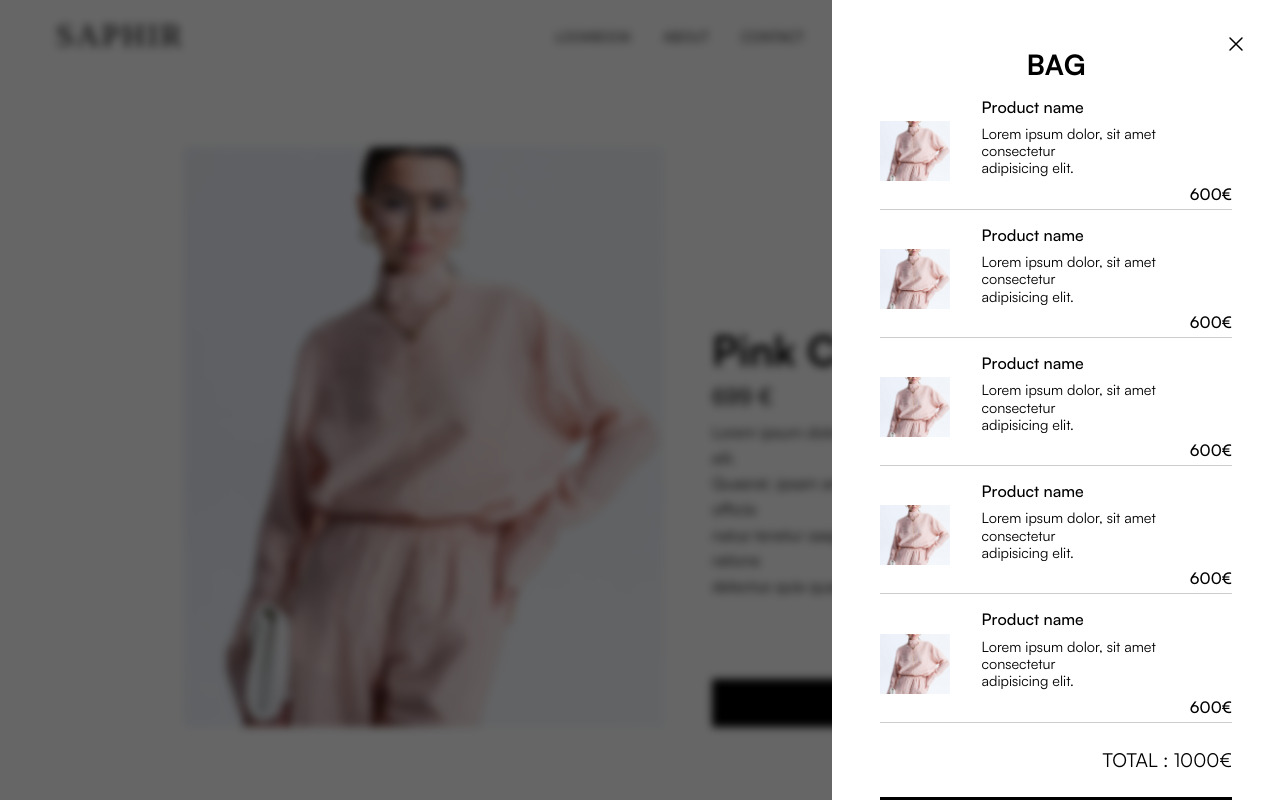
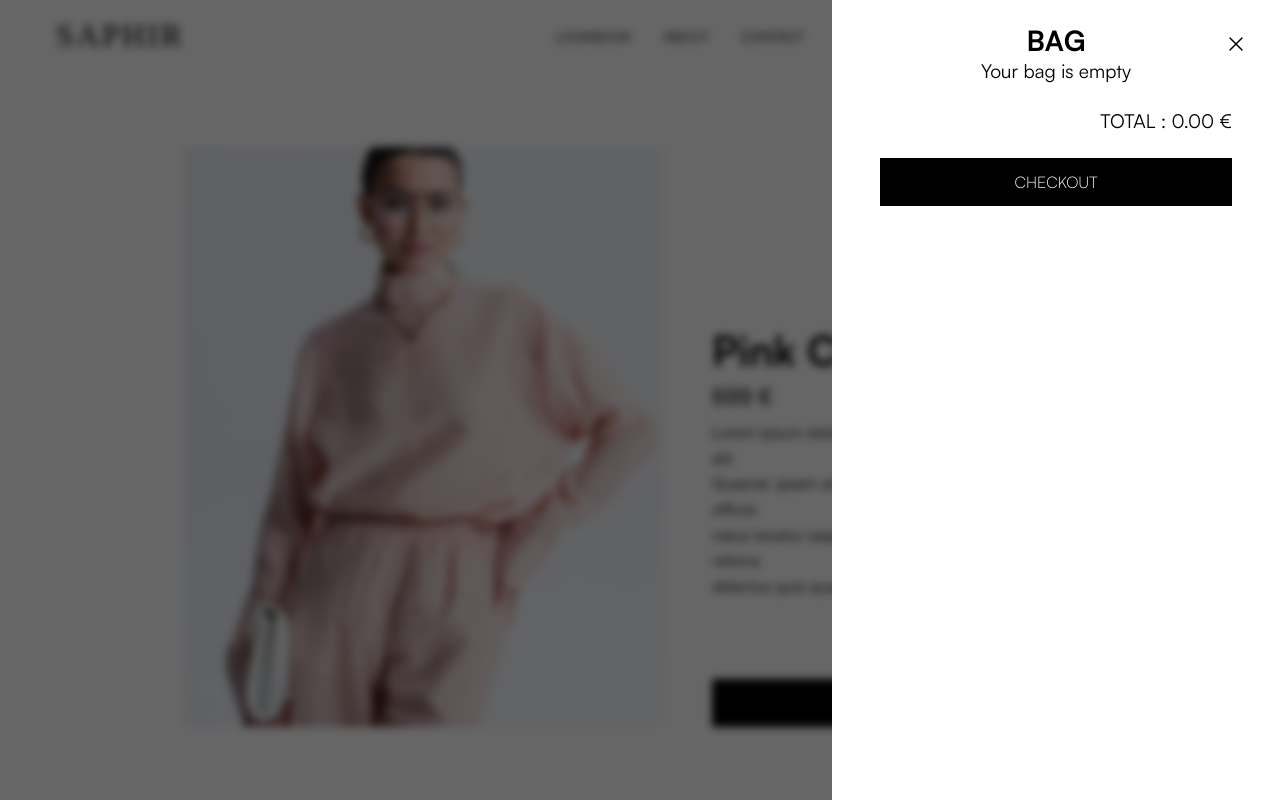
Before and after one commit to HasniF/Saphir-Collection, a Next.js app: page /product/0 in a window 1280 px wide. Both pictures are taken after a click on the element "BAG". Built offline with nearby package versions, Linux system fonts and the light colour scheme; a web font is replaced by a local one.

Commit message:
feat : mechanics for adding a product to the bag

```diff
--- a/src/components/commun/bag/Bag.tsx
+++ b/src/components/commun/bag/Bag.tsx
@@ -8,6 +8,7 @@ import React from "react";
 import { motion } from "framer-motion";
 import { AnimatedText, Cross, MotionButton } from "..";
 import { Card } from "./Card";
+import { BagType } from "@/contract";
 /*
 |--------------------------------------------------------------------------
 | Contracts
@@ -17,6 +18,7 @@ export interface BagProps {
   children?: React.ReactNode;
   openBag: boolean;
   setOpenBag: React.Dispatch<React.SetStateAction<boolean>>;
+  bag: BagType[];
 }
 /*
 |--------------------------------------------------------------------------
@@ -29,7 +31,7 @@ export interface BagProps {
 | Component
 |--------------------------------------------------------------------------
 */
-export const Bag: React.FC<BagProps> = ({ openBag, setOpenBag }) => {
+export const Bag: React.FC<BagProps> = ({ openBag, setOpenBag, bag }) => {
   // Render
   //--------------------------------------------------------------------------
   return (
@@ -53,7 +55,6 @@ export const Bag: React.FC<BagProps> = ({ openBag, setOpenBag }) => {
         backdropFilter: "blur(4px)",
         WebkitBackdropFilter: "blur(4px)",
       }}
-      //   onClick={() => setOpenBag(false)}
     >
       <motion.div
         style={{
@@ -64,7 +65,7 @@ export const Bag: React.FC<BagProps> = ({ openBag, setOpenBag }) => {
           minHeight: "200%",
           background: "#fff",
           zIndex: 10,
-          padding: "3rem 3rem",
+          padding: "1.5rem 3rem",
         }}
         initial={{ x: "100%" }}
         animate={{
@@ -88,9 +89,20 @@ export const Bag: React.FC<BagProps> = ({ openBag, setOpenBag }) => {
           <AnimatedText text="Bag" />
         </h3>
         <div>
-          {Array.from({ length: 5 }).map((_, i) => (
-            <Card key={i} />
-          ))}
+          {bag.length > 0 ? (
+            bag.map((item) => <Card key={item.id} item={item} />)
+          ) : (
+            <p
+              style={{
+                fontFamily: "Satoshi",
+                fontWeight: 400,
+                fontSize: "1.2rem",
+                textAlign: "center",
+              }}
+            >
+              Your bag is empty
+            </p>
+          )}
         </div>
         <div
           style={{
@@ -105,7 +117,8 @@ export const Bag: React.FC<BagProps> = ({ openBag, setOpenBag }) => {
               fontSize: "1.2rem",
             }}
           >
-            TOTAL : 1000€
+            TOTAL : {bag.reduce((acc, item) => acc + item.price, 0).toFixed(2)}{" "}
+            €
           </p>
         </div>
         <MotionButton text="Checkout" />
--- a/src/components/commun/bag/Card.tsx
+++ b/src/components/commun/bag/Card.tsx
@@ -6,8 +6,9 @@
 
 import Image from "next/image";
 import React from "react";
-import { AnimatedText, MotionText } from "..";
+import { AnimatedText, BagProps, MotionText } from "..";
 import { motion } from "framer-motion";
+import { BagType } from "@/contract";
 /*
 |--------------------------------------------------------------------------
 | Contracts
@@ -15,7 +16,7 @@ import { motion } from "framer-motion";
 */
 export interface CardProps {
   children?: React.ReactNode;
-  image_src?: string;
+  item: BagType;
 }
 /*
 |--------------------------------------------------------------------------
@@ -28,7 +29,7 @@ const style = {
     borderBottom: "1.5px solid rgba(0, 0, 0, 0.2)",
     display: "flex",
     alignItems: "center",
-    paddingBottom: 5,
+    paddingBottom: 10,
     gap: "2rem",
     margin: "1rem 0",
   },
@@ -61,7 +62,7 @@ const style = {
 | Component
 |--------------------------------------------------------------------------
 */
-export const Card: React.FC<CardProps> = (props) => {
+export const Card: React.FC<CardProps> = ({ item }) => {
   // Render
   //--------------------------------------------------------------------------
   return (
@@ -76,7 +77,7 @@ export const Card: React.FC<CardProps> = (props) => {
       }}
     >
       <Image
-        src="/images/0.jpg"
+        src={item.image}
         width={70}
         height={60}
         alt="image product"
@@ -84,7 +85,7 @@ export const Card: React.FC<CardProps> = (props) => {
       />
       <div style={style.cardInfos}>
         <p style={style.paragraphCommon}>
-          <AnimatedText text="Product name" delay={2} />
+          <AnimatedText text={item.name} delay={2} />
         </p>
         <p style={style.paragraphDescription}>
           <MotionText
@@ -93,7 +94,7 @@ export const Card: React.FC<CardProps> = (props) => {
           />
         </p>
         <p style={{ ...style.paragraphCommon, ...style.price }}>
-          <AnimatedText text="600€" delay={6} />
+          <AnimatedText text={`${item.price.toString()}€`} delay={6} />
         </p>
       </div>
     </motion.div>
--- a/src/components/commun/button/MotionButton.tsx
+++ b/src/components/commun/button/MotionButton.tsx
@@ -14,6 +14,7 @@ import { motion } from "framer-motion";
 export interface ButtonProps {
   children?: React.ReactNode;
   text: string;
+  onClick?: () => void;
 }
 
 /*
@@ -80,12 +81,14 @@ const slider = {
 | Component
 |--------------------------------------------------------------------------
 */
-export const MotionButton: React.FC<ButtonProps> = ({ text }) => {
+export const MotionButton: React.FC<ButtonProps> = ({ text, onClick }) => {
   // Render
   //--------------------------------------------------------------------------
   return (
     <div style={style.container}>
-      <button style={style.btn}>{text}</button>
+      <button style={style.btn} onClick={onClick}>
+        {text}
+      </button>
       <motion.div
         style={style.slider}
         variants={slider}
--- a/src/pages/_app.tsx
+++ b/src/pages/_app.tsx
@@ -15,8 +15,6 @@ import "@/styles/lookbook.css";
 |--------------------------------------------------------------------------
 */
 export interface AppContextType {
-  // playHomeAnimation: boolean;
-  // setPlayHomeAnimation: React.Dispatch<React.SetStateAction<boolean>>;
   bag: BagType[];
   setBag: React.Dispatch<React.SetStateAction<BagType[]>>;
   openBag: boolean;
@@ -28,17 +26,15 @@ export const AppContext = createContext<AppContextType | null>(null);
 export default function App({ Component, pageProps, router }: AppProps) {
   // State
   //--------------------------------------------------------------------------
-  // const [playHomeAnimation, setPlayHomeAnimation] = React.useState(true);
   const [bag, setBag] = React.useState<BagType[]>([]);
   const [openBag, setOpenBag] = React.useState(false);
+
   // Render
   //--------------------------------------------------------------------------
   return (
     <React.Fragment>
       <AppContext.Provider
         value={{
-          // playHomeAnimation,
-          // setPlayHomeAnimation,
           bag,
           setBag,
           openBag,
@@ -47,7 +43,9 @@ export default function App({ Component, pageProps, router }: AppProps) {
       >
         <Navbar />
         <AnimatePresence mode="wait">
-          {openBag && <Bag openBag={openBag} setOpenBag={setOpenBag} />}
+          {openBag && (
+            <Bag openBag={openBag} setOpenBag={setOpenBag} bag={bag} />
+          )}
         </AnimatePresence>
         <ReactLenis root options={{ lerp: 0.05 }}>
           <AnimatePresence mode="wait">
--- a/src/pages/product/[id].tsx
+++ b/src/pages/product/[id].tsx
@@ -4,14 +4,13 @@
 | Author: FODEILLA Hasni (hasni1.fodeilla@epitech.eu)
 */
 
-import React from "react";
+import React, { useEffect } from "react";
 import { NextPage, GetStaticPropsContext } from "next";
 import { Data, data } from "@/contract";
-import { useRouter } from "next/router";
 import { getBemClassName } from "@/utils";
 import Image from "next/image";
-import { motion } from "framer-motion";
 import { AnimatedText, MotionButton, MotionText, Page } from "@/components";
+import { AppContext } from "../_app";
 /*
 |--------------------------------------------------------------------------
 | Interface
@@ -56,25 +55,6 @@ const variants = {
     },
   }),
 };
-
-// const slider = {
-//   initial: { scaleX: 1 },
-//   animate: {
-//     scaleX: 0,
-//     transition: {
-//       delay: 1.2,
-//       duration: 1,
-//       ease: [0.25, 1, 0.5, 1],
-//     },
-//   },
-//   exit: {
-//     scaleX: 1,
-//     transition: {
-//       ease: [0.25, 1, 0.5, 1],
-//       duration: 0.6,
-//     },
-//   },
-// };
 /*
 |--------------------------------------------------------------------------
 | Component
@@ -82,13 +62,30 @@ const variants = {
 */
 
 const Product: NextPage<ProductProps> = ({ product }) => {
+  const [isInBag, setIsInBag] = React.useState(false);
+  const context = React.useContext(AppContext);
+
+  useEffect(() => {
+    if (context) {
+      const isInBag = context.bag.some((item) => item.id === product.id);
+      setIsInBag(isInBag);
+    }
+  }, []);
   // Render
   //--------------------------------------------------------------------------
   return (
     <Page>
       <div className={style.container}>
         <div className={style.image_container}>
-          <Image src={product.image} alt="product" fill placeholder="blur" />
+          <Image
+            src={product.image}
+            alt="product"
+            placeholder="blur"
+            width={480}
+            height={580}
+            quality={70}
+            priority
+          />
         </div>
         <div className={style.infos_container}>
           <div>
@@ -105,17 +102,32 @@ const Product: NextPage<ProductProps> = ({ product }) => {
               />
             </p>
           </div>
-          {/* <div className="container_btn">
-            <button className="button">Add to cart</button>
-            <motion.div
-              className="revealing_slider"
-              variants={slider}
-              initial="initial"
-              animate="animate"
-              exit="exit"
+          {/* <MotionButton text="Add to cart" /> */}
+          {isInBag ? (
+            <MotionButton
+              text="Open Bag"
+              onClick={() => context?.setOpenBag(true)}
             />
-          </div> */}
-          <MotionButton text="Add to cart" />
+          ) : (
+            <MotionButton
+              text="Add to cart"
+              onClick={() => {
+                if (context) {
+                  context.setBag([
+                    ...context.bag,
+                    {
+                      id: product.id,
+                      name: product.title,
+                      price: product.price,
+                      image: product.image,
+                    },
+                  ]);
+                  setIsInBag(true);
+                  context.setOpenBag(true);
+                }
+              }}
+            />
+          )}
         </div>
       </div>
     </Page>
```
